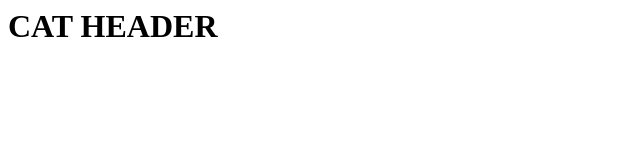
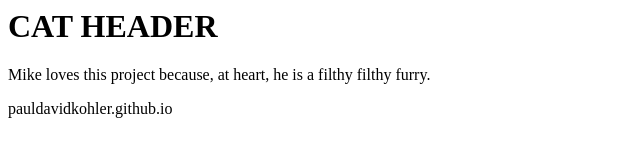
Before and after one commit to pauldavidkohler/cute_cats-, a plain HTML site: page index.html in a window 1280 px wide. Shown: the whole page, without its empty margins (0-640 px from the left). Drawn offline with Linux system fonts and the light colour scheme.

Commit message:
add mediocre file

```diff
--- a/index.html
+++ b/index.html
@@ -1 +1,5 @@
 <h1>CAT HEADER</h1>
+
+<p>Mike loves this project because, at heart, he is a filthy filthy furry. </p>
+
+<a>pauldavidkohler.github.io</a>
```
